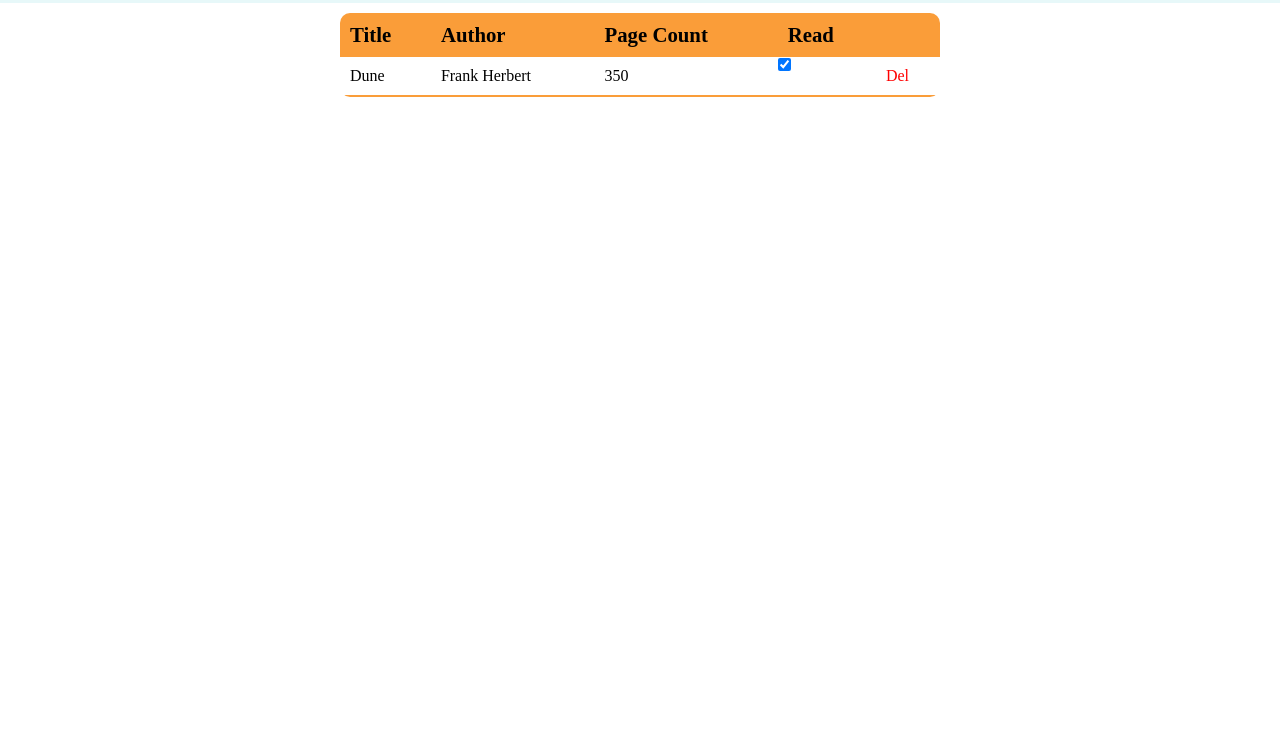
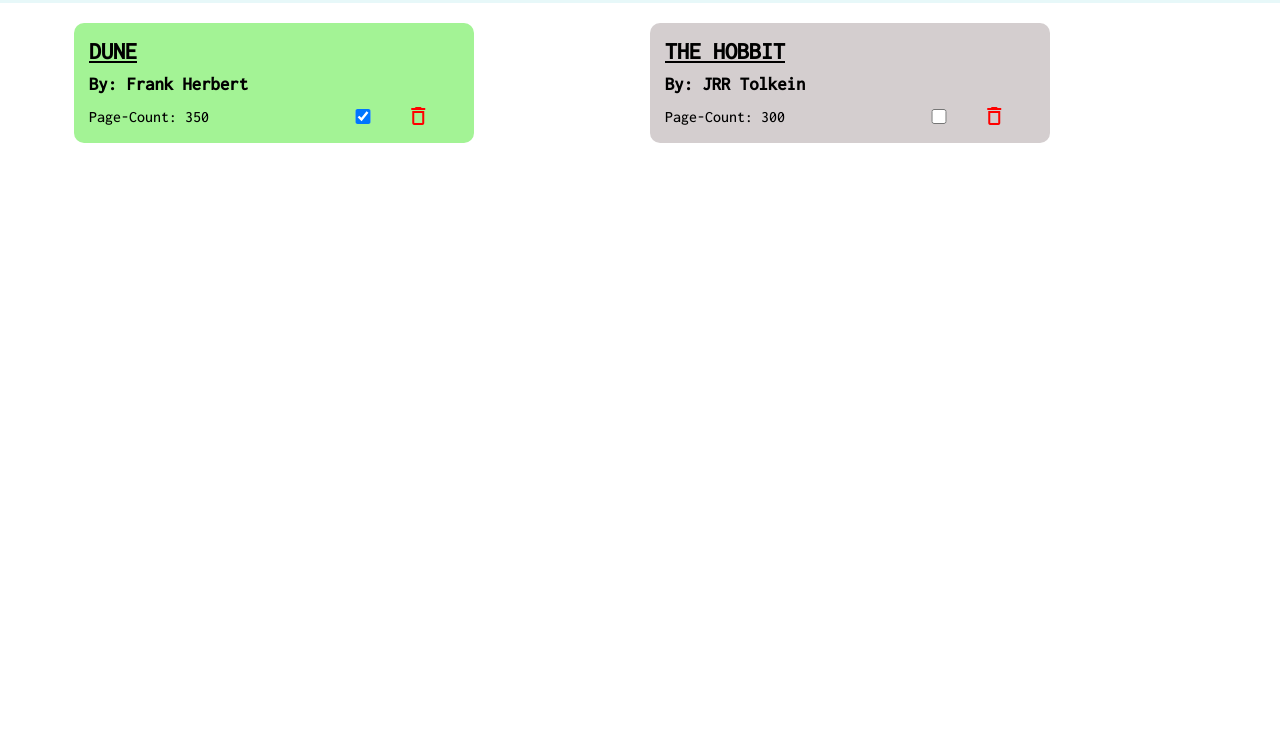
Before and after one commit to Arya-Poudel/Library, a plain HTML site: page index.html in a window 1280 px wide. Shown: the part 64-800 px from the top of the page. Drawn offline with Linux system fonts and the light colour scheme.

Commit message:
Change display from table to cards

```diff
--- a/index.html
+++ b/index.html
@@ -7,6 +7,8 @@
 	<meta name="viewport" content="width=device-width, initial-scale=1.0">
 	<link rel="preconnect" href="https://fonts.gstatic.com">
 	<link href="https://fonts.googleapis.com/css2?family=Inconsolata:wght@500&display=swap" rel="stylesheet">
+
+	<link rel="stylesheet" href="https://fonts.googleapis.com/icon?family=Material+Icons+Outlined">
 </head>
 <body>
 	<header>
@@ -14,40 +16,30 @@
 		<button id="newbtn">Add new book</button>
 	</header>
 
-
-	<div class="container">
-	  <table id="mytable">
-
-		<thead>
-		<tr>
-			<th>Title</th>
-			<th>Author</th>
-			<th>Page Count</th>
-			<th>Read</th>
-			<th></th>
-		</tr>
-	   </thead>
-	  </table>
+	<div class="book-container">
 	</div>
 
 	<div class="form-wrapper">
 
-		<form  id="bookform" autocomplete="off">
+		<form  id="bookform" autocomplete="off" novalidate>
 		  <div class="book-form">
 			<label for = "Title" class="input-query">Title: </label>
-			<input type="text" name="Title" id="Title" class="input-fields" required>
+			<input type="text" name="Title" id="Title" class="input-fields" value="" required>
 
 			<label for="Author" class="input-query">Author: </label>
-			<input type="text" name="Author" id="Author" class="input-fields" required>
+			<input type="text" name="Author" id="Author" class="input-fields" value="" required>
 
 			<label for = "Page-Count" class="input-query">Page-Count: </label>
-			<input type="number" min="1" name="Page-Count" id="Page-Count" class="input-fields" required>
+			<input type="number" min="1" name="Page-Count" id="Page-Count" value="" class="input-fields" required>
 
 			<label for="Read" class="input-query">Read?</label>
 			<input type="checkbox" name="Read" id="Read">
 		  </div>
-			<input type="submit" name="Submit" class="add-book" value="Submit">
-			<button id="close-form">Close</button>
+		  <div class="form-error">
+		  	<p>Please fill all the requied details.</p>
+		  </div>
+			<button type="submit" name="Submit" class="add-book" value="Submit">Submit</button>
+			<button id="close-form" type="button">Close</button>
 		</form>
 
 	</div>
--- a/script.js
+++ b/script.js
@@ -1,95 +1,117 @@
-let table = document.getElementById('mytable');
-let closeBtn = document.getElementById('close-form');
-let formDiv = document.querySelector(".form-wrapper");
-let newbookBtn = document.getElementById('newbtn');
-let form = document.getElementById("bookform");
+const bookContainer = document.querySelector('.book-container');
+const closeBtn = document.getElementById('close-form');
+const formDiv = document.querySelector(".form-wrapper");
+const newbookBtn = document.getElementById('newbtn');
+const submitBtn = document.querySelector('.add-book');
+const titleField = document.getElementById('Title');
+const authorField = document.getElementById('Author');
+const pageField = document.getElementById('Page-Count');
+const isReadField = document.getElementById('Read');
+const formError = document.querySelector('.form-error');
 
 let mylibrary = [];
 
 function book(title, author, pages, read) {
-			this.title = title;
-			this.author = author;
-			this.pages = pages;
-			this.read = read;
-	}
+	this.title = title;
+	this.author = author;
+	this.pages = pages;
+	this.read = read;
+}
+
+book1 = new book('Dune', 'Frank Herbert', 350, true);
+book2 = new book('The Hobbit', 'JRR Tolkein', 300, false);
+mylibrary.push(book1);
+mylibrary.push(book2);
+
+
+newbookBtn.addEventListener('click', () =>{
+	formDiv.style.display = 'block';
+	bookContainer.classList.add('blur');
+});
+
+
+closeBtn.addEventListener('click',() =>{
+	formDiv.style.display = 'none';
+	bookContainer.classList.remove('blur');
+});
+
+
+submitBtn.addEventListener('click', checkFormValidity);
+
+function checkFormValidity(){
+	if (!titleField.checkValidity() || !authorField.checkValidity() || !pageField.checkValidity()) {
+				formError.style.display = 'block';
+			    event.preventDefault();
+				return;
+			}
+	formError.style.display = 'none';
+	addBookToLibrary();
+	displayLibrary();
+	formDiv.style.display = 'none';
+	bookContainer.classList.remove('blur');
+	document.forms['bookform'].reset();
+	event.preventDefault();
+}
+
 
 function addBookToLibrary(){
-	let newtitle = document.getElementById('Title').value;
-	let newauthor = document.getElementById('Author').value;
-	let newpage = document.getElementById('Page-Count').value;
-	let newread = document.getElementById('Read').checked;
+	let newtitle = titleField.value;
+	let newauthor = authorField.value;
+	let newpage = pageField.value;
+	let newread = isReadField.checked;
 	bookToAdd = new book(newtitle,newauthor,newpage,newread);
 	mylibrary.push(bookToAdd);
 }
 
-
-book1 = new book('Dune', 'Frank Herbert', 350, true)
-mylibrary.push(book1);
-
-function displayLibrary(){
- 	//clear the contents
-	while (table.rows.length > 1) {
-  		table.deleteRow(1);
-	}
- 	for (let i = 0; i < mylibrary.length; i++) {
-		let row = document.createElement('tr');
-		// row.setAttribute('book-id', i + 1);
-		if (i == mylibrary.length - 1 ) {
-			row.classList.add('last-row-style')
-		}
-		else {
-			row.classList.add('row-style');
-		}
-
-		table.appendChild(row);
-
-		let titleData = document.createElement('td');
-		titleData.textContent = mylibrary[i].title;
-		row.appendChild(titleData);
-
-		let authorData = document.createElement('td');
-		authorData.textContent = mylibrary[i].author;
-		row.appendChild(authorData);
-
-		let pageData = document.createElement('td');
-		pageData.textContent = mylibrary[i].pages;
-		row.appendChild(pageData);
-
-		let readData = document.createElement('td').appendChild(document.createElement('input'));
-		readData.type = 'checkbox';
-		readData.checked = mylibrary[i].read;
-		row.appendChild(readData);
-
-		let delData = document.createElement('td');
-		delData.textContent = 'Del';
-		delData.classList.add('del-btn');
-		row.appendChild(delData);
-		delData.addEventListener('click', removeBookFromLibrary)
-	}
-};
-
-function removeBookFromLibrary(){
-	mylibrary.splice(this.parentNode.rowIndex - 1, 1);
+function removeBookFromLibrary(index){
+	mylibrary.splice(index, 1);
 	displayLibrary();
 }
 
-newbookBtn.addEventListener('click', () =>{
-	formDiv.style.display = 'block';
-	table.classList.add('blur');
-});
+function toggleReadBook(index){
+	mylibrary[index].read = !mylibrary[index].read;
+	displayLibrary();
+}
 
-closeBtn.addEventListener('click',() =>{
-	formDiv.style.display = 'none';
-	table.classList.remove('blur');
-});
+function displayLibrary(){
+	//clear items
+	bookContainer.textContent = '';
 
-form.onsubmit = function(){
-	addBookToLibrary();
-	document.forms['bookform'].reset();
-	displayLibrary();
-	formDiv.style.display = 'none';
-	table.classList.remove('blur');
-	return false;
+	mylibrary.forEach((item, index) => {
+		const newDiv = document.createElement('div');
+		newDiv.classList.add('added-books');
+		const titleDiv = document.createElement('h2');
+		titleDiv.textContent = item.title;
+		const authorDiv = document.createElement('h3');
+		authorDiv.textContent = 'By: ' + item.author;
+		const pageDelDiv = document.createElement('div');
+		pageDelDiv.classList.add('page-del-div');
+		const pageDiv = document.createElement('p');
+		pageDiv.textContent = 'Page-Count: ' + item.pages;
+		const delBtn = document.createElement('span');
+		delBtn.classList.add('material-icons-outlined', 'del-btn');
+		delBtn.textContent = 'delete';
+		delBtn.addEventListener('click', () => removeBookFromLibrary(index));
+		const readBtn = document.createElement('input');
+		readBtn.type = 'checkbox';
+		readBtn.checked = item.read;
+		readBtn.addEventListener('click', () => toggleReadBook(index));
+
+		newDiv.appendChild(titleDiv);
+		newDiv.appendChild(authorDiv);
+		pageDelDiv.appendChild(pageDiv);
+		pageDelDiv.appendChild(readBtn);
+		pageDelDiv.appendChild(delBtn);
+
+		newDiv.appendChild(pageDelDiv);
+
+		if (item.read) {
+			newDiv.classList.add('read');
+		} else {
+			newDiv.classList.add('unread');
+		}
+		bookContainer.appendChild(newDiv);
+	});
 };
 
 displayLibrary();
--- a/styles.css
+++ b/styles.css
@@ -32,41 +32,10 @@ header{
 }
 
 #newbtn:hover{
+	border:1px solid #0887d2;
 	background: #0887d2;
 	color: #fbdfac;
 }
-
-.container{
-	display: flex;
-	justify-content: center;
-
-}
-
-table{
-			min-width: 600px;
-			border-collapse: collapse;
-			border-radius: 10px;
-			overflow: hidden;
-		}
-
-		thead th{
-			background: #fa9d39;
-			color: black;
-			text-align: left;
-			font-size: 1.3em;
-		}
-
-		th,td{
-			padding: 10px;
-		}
-
-		.row-style{
-			border-bottom: 1px solid #aaa;
-		}
-
-		.last-row-style{
-			border-bottom: 2px solid #fa9d39;
-		}
 
 .blur {
 	-webkit-filter: blur(3px);
@@ -98,9 +67,15 @@ table{
 	align-items: center;
 }
 
+.form-error{
+	display: none;
+	color: red;
+}
+
 input{
 	outline: none;
 }
+
 .input-query{
 	margin-top: 10px;
 	font-size: 1.2em;
@@ -150,7 +125,56 @@ input{
 	background: orange;
 }
 
+.book-container{
+	width: 90%;
+	margin: 0 auto;
+	display: grid;
+	grid-template-columns: repeat(auto-fit, minmax(350px, 1fr));
+}
+
+@media(max-width: 400px){
+	.book-container{
+		grid-template-columns: none;
+		justify-content: stretch;
+		align-items: center;
+	}
+}
+
+.added-books{
+	max-width: 400px;
+	padding: 15px;
+	margin: 10px;
+	border-radius: 10px;
+	font-family: 'Inconsolata', monospace;
+	display: grid;
+	grid-gap: 10px;
+}
+
 .del-btn{
 	color: red;
 	cursor: pointer;
 }
+
+.added-books h2{
+	text-decoration: underline;
+	text-transform: uppercase;
+}
+
+.page-del-div{
+	display: grid;
+	align-items: center;
+	grid-template-columns: 5fr 1fr 1fr;
+}
+
+.page-del-div input{
+	width: 20px;
+	height: 15px;
+}
+
+.read{
+	background: #a3f395;
+}
+
+.unread{
+	background: #d4cecf;
+}
```
